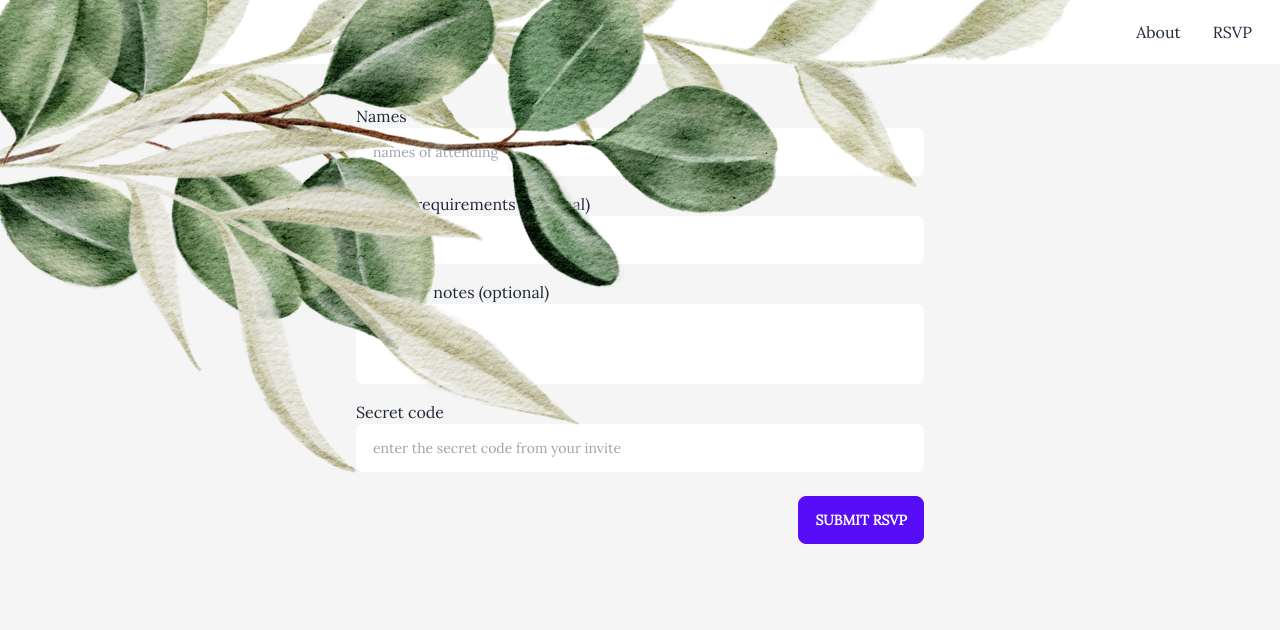
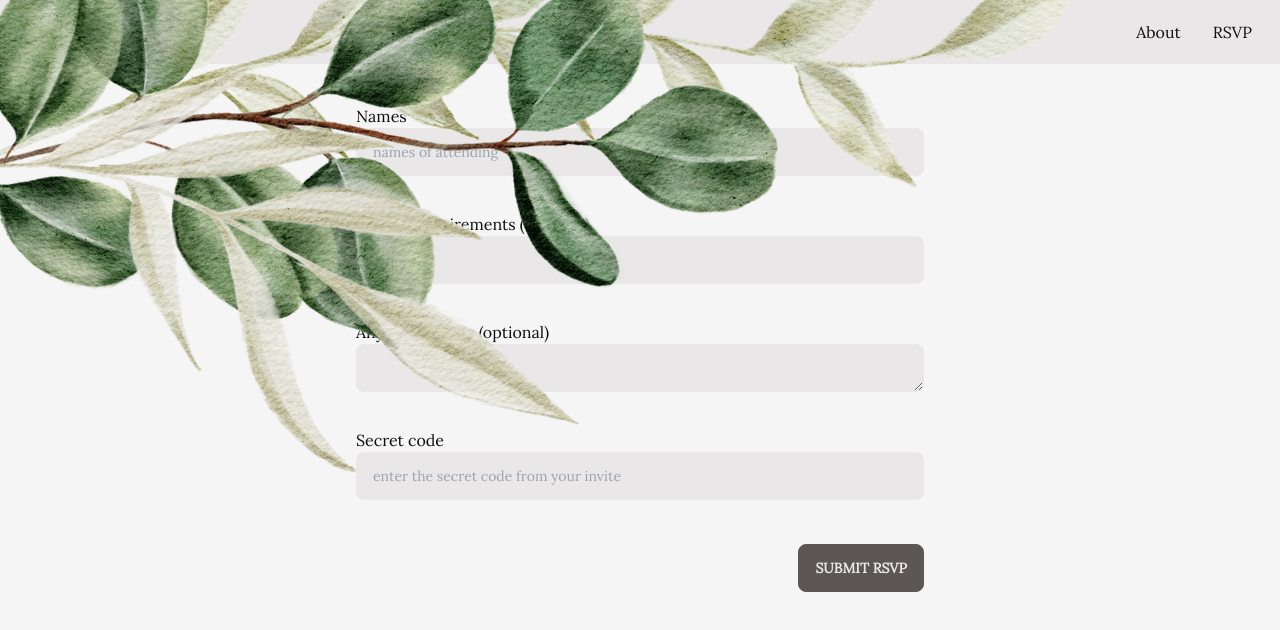
Before and after one commit to jay-aye-see-kay/wedding, a Next.js app in the folder rsvp-app/: page /rsvp in a window 1280 px wide. Shown: the top 630 px of the page. Built offline with nearby package versions, Linux system fonts and the light colour scheme.

Commit message:
fixup rsvp form and new theme

```diff
--- a/rsvp-app/src/pages/rsvp.tsx
+++ b/rsvp-app/src/pages/rsvp.tsx
@@ -1,27 +1,10 @@
 import { PageWrapper } from '@/components/page-wrapper'
-import { Formik, Field, Form, useFormik } from "formik";
+import { useFormik } from "formik";
 
 const pageTitle = "RSVP to Nora & Jack's Wedding"
 const SECRET_CODE = "skippy"
 
 export default function Rsvp() {
-  const handleSubmit = async (event: any) => {
-    event.preventDefault()
-    if (event.target.secret.value !== "skippy") {
-      alert("secret code not correct, check your invite")
-      return
-    }
-    const response = await fetch('/api/rsvp', {
-      method: 'POST',
-      headers: { 'Content-Type': 'application/json', },
-      body: JSON.stringify({
-        names: event.target.names.value,
-        dietary: event.target.dietary.value,
-      }),
-    })
-    console.log(await response.json())
-  }
-
   const formik = useFormik({
     initialValues: { names: "", dietaries: "", notes: "", secret: "" },
     validate: values => {
@@ -83,7 +66,7 @@ export default function Rsvp() {
 
         </div>
         <div className="my-4 mx-1 flex justify-end">
-          <button className="btn btn-primary" type="submit">Submit RSVP</button>
+          <button className="btn" type="submit">Submit RSVP</button>
         </div>
       </form>
     </PageWrapper>
@@ -98,24 +81,30 @@ type InputProps = {
   formik: ReturnType<typeof useFormik<any>>
 }
 function Input(props: InputProps) {
+  const touched = props.formik.touched[props.name]
   const errorStr = props.formik.errors[props.name] as string
-  const extraClasses = []
-  if (props.type === "textarea") extraClasses.push("min-h-[5rem]")
-  if (errorStr) extraClasses.push("input-error")
+
+  const inputProps = {
+    className: "input textarea w-full",
+    type: props.type ?? "text",
+    name: props.name,
+    onChange: props.formik.handleChange,
+    onBlur: props.formik.handleBlur,
+    value: props.formik.values[props.name],
+    placeholder: props.placeholder,
+  }
+  if (errorStr && touched) {
+    inputProps.className += " input-error"
+  }
 
   return (
     <div className="form-control">
       <label className="label flex flex-col items-start">
         <span className="label-text text-base">{props.label}</span>
-        <input
-          className={["input textarea w-full", ...extraClasses].join(" ")}
-          type={props.type ?? "text"}
-          name={props.name}
-          onChange={props.formik.handleChange}
-          value={props.formik.values[props.name]}
-          placeholder={props.placeholder}
-        />
-        <span className="label-text text-error">{errorStr || " "}</span>
+        {props.type === "textarea"
+          ? <textarea {...inputProps} />
+          : <input {...inputProps} />}
+        <span className="label-text text-error">{touched && errorStr}&nbsp;</span>
       </label>
     </div>
   )
--- a/rsvp-app/tailwind.config.js
+++ b/rsvp-app/tailwind.config.js
@@ -6,9 +6,6 @@ module.exports = {
     "./src/**/*.{js,ts,jsx,tsx}",
   ],
   theme: {
-    extend: {},
-  },
-  theme: {
     extend: {
       fontFamily: {
         sans: ['var(--font-parisienne)', ...fontFamily.sans],
@@ -16,6 +13,9 @@ module.exports = {
       },
     },
   },
+  daisyui: {
+    themes: ["garden"],
+  },
 
   plugins: [require("daisyui")],
 }
```
